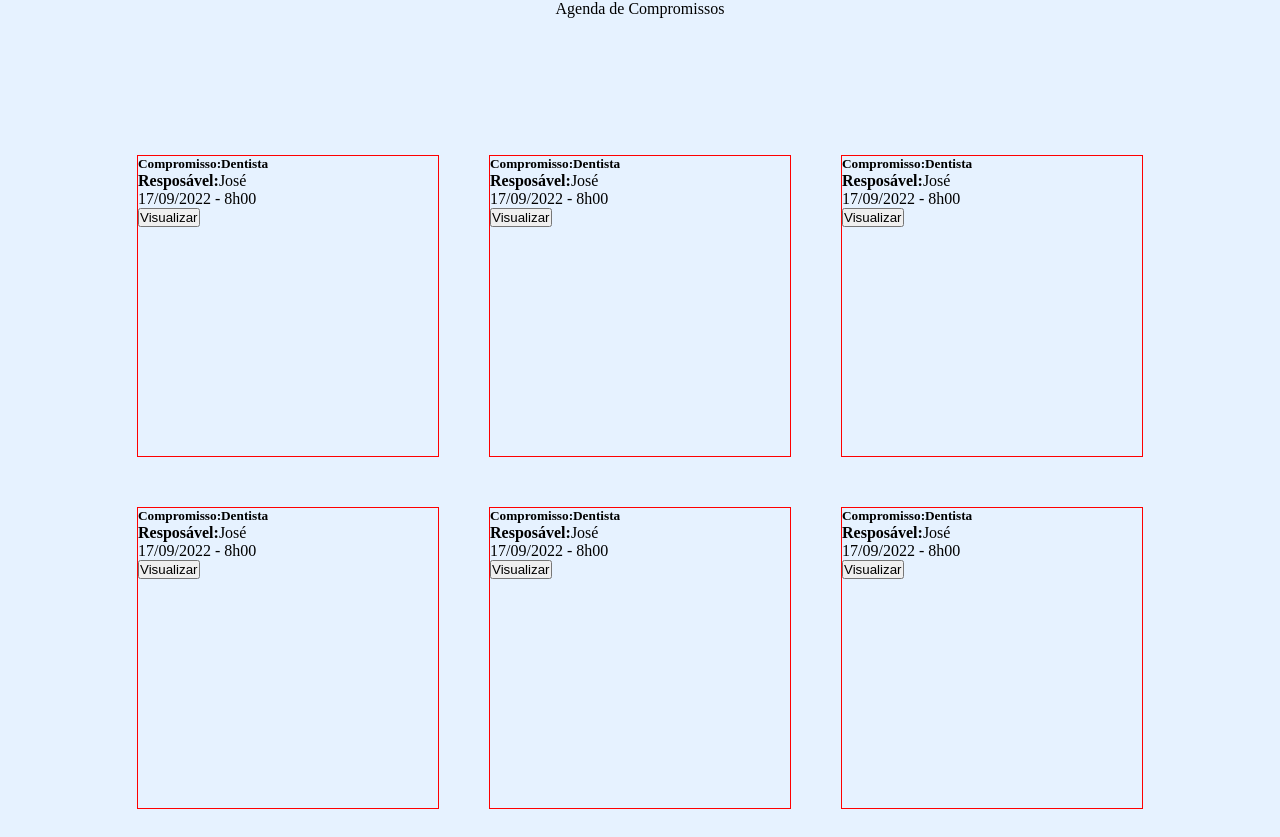
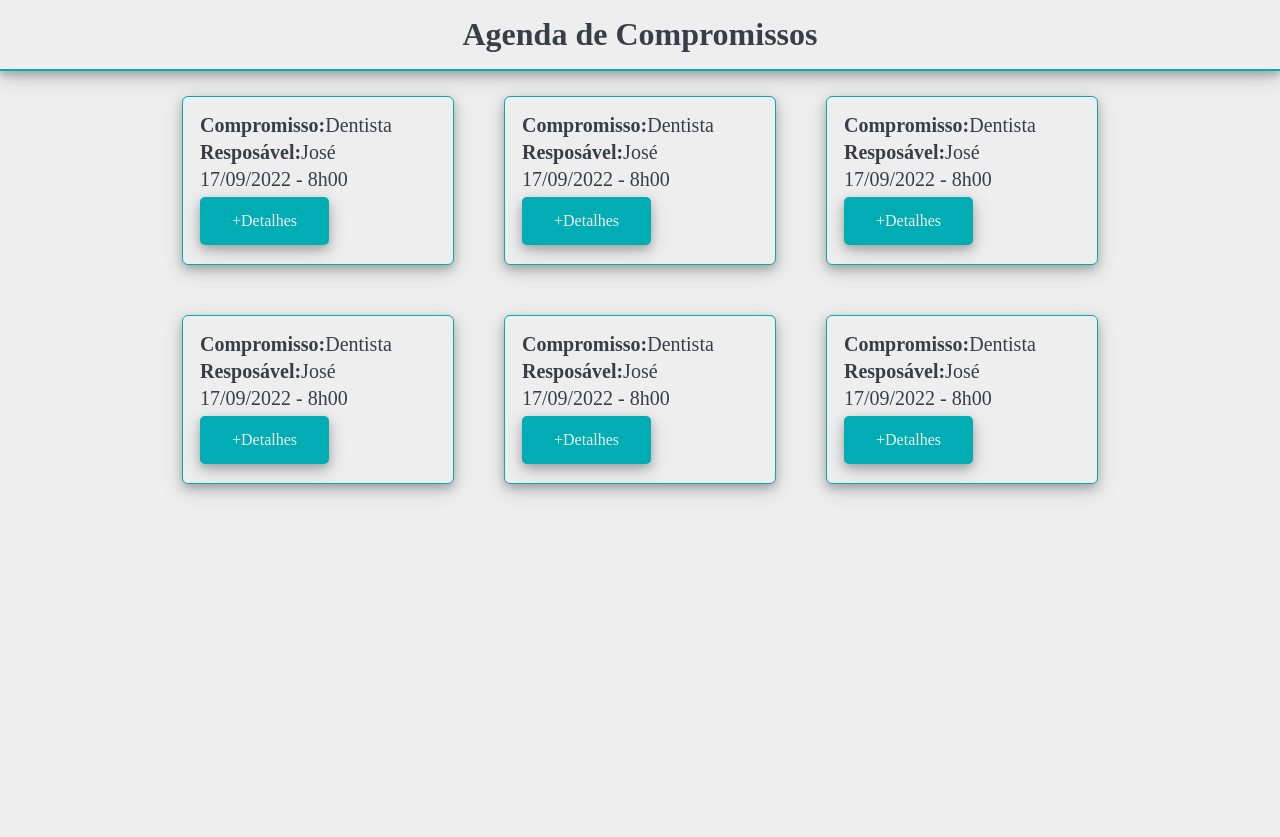
Before and after one commit to Henriquehcl/Agenda-frontend, a plain HTML site: page index.html in a window 1280 px wide. After the commit the page ends 800 px from the top, so only its background shows below. Drawn offline with Linux system fonts and the light colour scheme.

Commit message:
layout base pronto

```diff
--- a/css/style.css
+++ b/css/style.css
@@ -1,39 +1,28 @@
-body{
-  background: #e6f2ff;
-}
-
-header{
-  margin-bottom: 7rem;
-}
-.navbar-brand{
-  width: 100%;
-  text-align: center;
-}
-
-main{
-  padding-bottom: 3px;
-}
 *{
     margin: 0;
     padding: 0;
+    color: #393E46;
+}
+body{
+  background: #EEEEEE;
 }
 
-.card{
-    border: solid red 1px;
-    width: 300px;
-    height: 300px;
-    overflow: hidden;
-    margin: 25px;
+.content-header{
+  background: #EEEEEE;
+  width: 100%;
+  border-bottom: 2px solid #00ADB5;
+  box-shadow: 0 4px 8px 0 rgba(0, 0, 0, 0.2), 0 6px 20px 0 rgba(0, 0, 0, 0.19);
 }
 
-.small_img{
-    height: 100%;
-    cursor: pointer;
-    transition: all linear 0.4s;
+.titulo{
+  width: 50%;
+  margin: auto;
+  text-align: center;
+  padding: 1rem;
 }
-.small_img:hover{
-    filter: grayscale(100%);
-    transform: scale(1.1);
+
+.container{
+
 }
 
 .row{
@@ -41,53 +30,136 @@ main{
     justify-content: center;
     flex-wrap: wrap;
 }
-
-#modal_img{
-    width: 65vw;
-    transform: scale(0);
-    transition: all linear .3s;
+.card{
+    background: #EEEEEE;
+    border: solid #00ADB5 1px;
+    border-radius: 6px;
+    box-shadow: 0 4px 8px 0 rgba(0, 0, 0, 0.2), 0 6px 20px 0 rgba(0, 0, 0, 0.19);
+    width: 15rem;
+    overflow: hidden;
+    margin: 25px;
+    padding: 15px;
+}
+li{
+  padding: 2px;
 }
 
-.modal_active #modal_img{
-    transform: scale(1);
+.card-content{
+  margin: auto;
+  font-size: 20px;
 }
-.modal{
-
-    width: 100vw;
-    height: 100vh;
-    background-color: rgba(0, 0, 0, .7);
-    position: fixed;
-    visibility: hidden;
-    z-index: 1;
-    opacity: 0;
-    transition: visibility 0.8s linear, opacity 0.5s linear;
+ul{
+  list-style-type: none;
+}
+a{
+  background-color: #00ADB5;
+  box-shadow: 0 4px 8px 0 rgba(0, 0, 0, 0.2), 0 6px 20px 0 rgba(0, 0, 0, 0.19);
+  border-radius: 5px;
+  color: #EEEEEE;
+  padding: 15px 32px;
+  text-align: center;
+  text-decoration: none;
+  display: inline-block;
+  font-size: 16px;
+  margin: 4px 2px;
+  cursor: pointer;
+}
+a:hover{
+  background: #EEEEEE;
+  color: #00ADB5;
+  border: solid #00ADB5 1px;  padding: 15px 32px;
+  border-radius: 5px;
+  box-shadow: none;
 }
 
-.modal_content{
-    display: flex;
-    justify-content: center;
-    align-items: center;
-    height: 100vh;
+.atividade-detalhes{
+  width: 40%;
+  padding: 10px;
+  margin-top: 20px;
+  background: #EEEEEE;
+  color: #00ADB5;
+  border: solid #00ADB5 2px;  padding: 15px 32px;
+  border-radius: 7px;
+  box-shadow: 0 4px 8px 0 rgba(0, 0, 0, 0.2), 0 6px 20px 0 rgba(0, 0, 0, 0.19);
 }
 
-#bt_close{
-    color:#fff;
-    background-color: #000;
-    position: absolute;
-    top:10px;
-    right: 10px;
-    padding: 5px 10px;
-    font-size: 25px;
-    border:solid 1px #fff;
-    transition: all ease-out .4s;
-    cursor: pointer;
-}
-#bt_close:hover{
-    background-color: #f00;
+.titulo-detalhes{
+  padding: 10px;
+  margin-top: 20px;
+  border-top: 1px solid #00ADB5 ;
 }
 
-.modal_active{
-    visibility: visible;
-    opacity: 1;
+.data-detalhes{
+  padding: 10px;
+}
+.responsavel-detalhes{
+  padding: 10px;
+}
+.situacao-detalhes{
+  padding: 10px;
+  width: auto;
+  display: inline-block;
 
 }
+.situacao-detalhes-titulo{
+  width: 50%;
+  display: inline-block;
+
+}
+.situacao{
+  width: 50%;
+  display: inline-block;
+  float: right;
+  color: red;
+}
+
+.descricao-detalhes{
+  padding: 10px;
+}
+.descrição-compromisso{
+  padding: 10px;
+  border-bottom: 1px solid #00ADB5;
+}
+.acoes-detalhes{
+  padding: 10px;
+}
+/*
+.voltar{
+  background-color: #00ADB5;
+  border-radius: 5px;
+  color: #EEEEEE;
+  padding: 15px 32px;
+  text-align: center;
+  text-decoration: none;
+  display: inline-block;
+  font-size: 16px;
+  margin: 4px 2px;
+  cursor: pointer;
+}
+.concluir{
+  background-color: #00ADB5;
+  border-radius: 5px;
+  border: none;
+  color: #EEEEEE;
+  padding: 15px 32px;
+  text-align: center;
+  text-decoration: none;
+  display: inline-block;
+  font-size: 16px;
+  margin: 4px 2px;
+  cursor: pointer;
+}
+.editar{
+  background-color: #00ADB5;
+  border-radius: 5px;
+  border: none;
+  color: #EEEEEE;
+  padding: 15px 32px;
+  text-align: center;
+  text-decoration: none;
+  display: inline-block;
+  font-size: 16px;
+  margin: 4px 2px;
+  cursor: pointer;
+}
+*/
--- a/index.html
+++ b/index.html
@@ -5,80 +5,83 @@
     <!-- CSS only -->
     <!-- <link href="https://cdn.jsdelivr.net/npm/bootstrap@5.1.3/dist/css/bootstrap.min.css" rel="stylesheet" integrity="sha384-1BmE4kWBq78iYhFldvKuhfTAU6auU8tT94WrHftjDbrCEXSU1oBoqyl2QvZ6jIW3" crossorigin="anonymous"> -->
   <!--  <link rel="stylesheet" href="css/estilo.css"> -->
+  <meta name="viewport" content="width=device-width, initial-scale=1.0">
     <link rel="stylesheet" href="css/style.css">
     <title>Agenda de Compromissos</title>
   </head>
   <body>
-    <header>
-      <nav class="navbar navbar-expand-lg navbar-dark bg-dark border-bottom border-info">
-        <div class="container-fluid">
-          <div class="navbar-brand">
-            Agenda de Compromissos
+        <div class="content-header">
+          <div class="titulo">
+            <h1> <b>Agenda de Compromissos</b></h1>
           </div>
         </div>
-      </nav>
-    </header>
 
-    <main>
       <div class="container">
           <div class="row">
             <div class="card">
               <div class="card-content">
-              <h5 class="titulo"> <b>Compromisso</b>:Dentista</h5>
-              <p class="responsavel"><b>Resposável:</b>José</p>
-              <p class="data-hora"> 17/09/2022 - 8h00</p>
-              <p class="card-text"><button type="button" class="btn btn-info">Visualizar</button></p>
+                <ul>
+                  <li class="compromisso"><b>Compromisso:</b>Dentista</li>
+                  <li class="responsavel"><b>Resposável:</b>José</li>
+                  <li class="data-hora"> 17/09/2022 - 8h00</li>
+                  <a href="detalhes.html" class="detalhes">+Detalhes</a>
+                </ul>
               </div>
             </div>
             <div class="card">
               <div class="card-content">
-              <h5 class="titulo"> <b>Compromisso</b>:Dentista</h5>
-              <p class="responsavel"><b>Resposável:</b>José</p>
-              <p class="data-hora"> 17/09/2022 - 8h00</p>
-              <p class="card-text"><button type="button" class="btn btn-info">Visualizar</button></p>
+                <ul>
+                  <li class="compromisso"><b>Compromisso:</b>Dentista</li>
+                  <li class="responsavel"><b>Resposável:</b>José</li>
+                  <li class="data-hora"> 17/09/2022 - 8h00</li>
+                  <a href="detalhes.html" class="detalhes">+Detalhes</a>
+                </ul>
               </div>
             </div>
             <div class="card">
               <div class="card-content">
-              <h5 class="titulo"> <b>Compromisso</b>:Dentista</h5>
-              <p class="responsavel"><b>Resposável:</b>José</p>
-              <p class="data-hora"> 17/09/2022 - 8h00</p>
-              <p class="card-text"><button type="button" class="btn btn-info">Visualizar</button></p>
+                <ul>
+                  <li class="compromisso"><b>Compromisso:</b>Dentista</li>
+                  <li class="responsavel"><b>Resposável:</b>José</li>
+                  <li class="data-hora"> 17/09/2022 - 8h00</li>
+                  <a href="detalhes.html" class="detalhes">+Detalhes</a>
+                </ul>
               </div>
             </div>
               <div class="card">
                 <div class="card-content">
-              <h5 class="titulo"> <b>Compromisso</b>:Dentista</h5>
-              <p class="responsavel"><b>Resposável:</b>José</p>
-              <p class="data-hora"> 17/09/2022 - 8h00</p>
-              <p class="card-text"><button type="button" class="btn btn-info">Visualizar</button></p>
+                  <ul>
+                    <li class="compromisso"><b>Compromisso:</b>Dentista</li>
+                    <li class="responsavel"><b>Resposável:</b>José</li>
+                    <li class="data-hora"> 17/09/2022 - 8h00</li>
+                    <a href="detalhes.html" class="detalhes">+Detalhes</a>
+                  </ul>
                 </div>
               </div>
               <div class="card">
                 <div class="card-content">
-              <h5 class="titulo"> <b>Compromisso</b>:Dentista</h5>
-              <p class="responsavel"><b>Resposável:</b>José</p>
-              <p class="data-hora"> 17/09/2022 - 8h00</p>
-              <p class="card-text"><button type="button" class="btn btn-info">Visualizar</button></p>
+                  <ul>
+                    <li class="compromisso"><b>Compromisso:</b>Dentista</li>
+                    <li class="responsavel"><b>Resposável:</b>José</li>
+                    <li class="data-hora"> 17/09/2022 - 8h00</li>
+                    <a href="detalhes.html" class="detalhes">+Detalhes</a>
+                  </ul>
                 </div>
               </div>
               <div class="card">
                 <div class="card-content">
-              <h5 class="titulo"> <b>Compromisso</b>:Dentista</h5>
-              <p class="responsavel"><b>Resposável:</b>José</p>
-              <p class="data-hora"> 17/09/2022 - 8h00</p>
-              <p class="card-text"><button type="button" class="btn btn-info">Visualizar</button></p>
+                  <ul>
+                    <li class="compromisso"><b>Compromisso:</b>Dentista</li>
+                    <li class="responsavel"><b>Resposável:</b>José</li>
+                    <li class="data-hora"> 17/09/2022 - 8h00</li>
+                    <a href="detalhes.html" class="detalhes">+Detalhes</a>
+                  </ul>
+                </div>
               </div>
           </div>
 
       </div>
-      </div>
 
-
-    </main>
-
-    <footer>
-    </footer>
-
+<script src="js/script.js"></script>
   </body>
 </html>
--- /dev/null
+++ b/js/script.js
@@ -0,0 +1,5 @@
+function status() {
+
+
+
+}
```
Also changed, not shown: detalhes.html (+49 -0 lines). Lines whose indentation alone changed are shown as unchanged.
